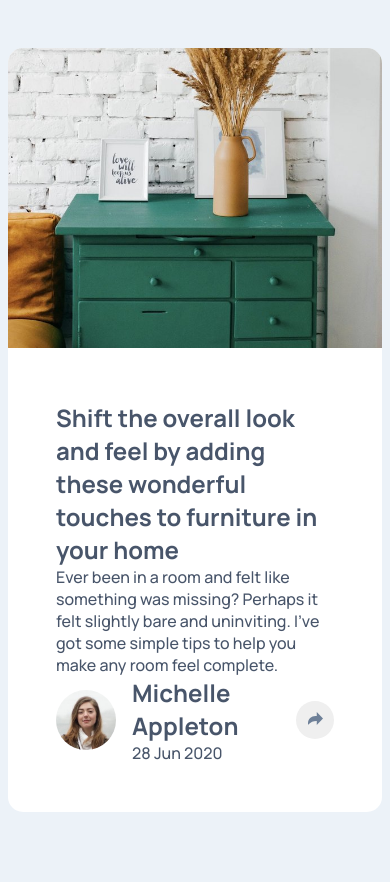
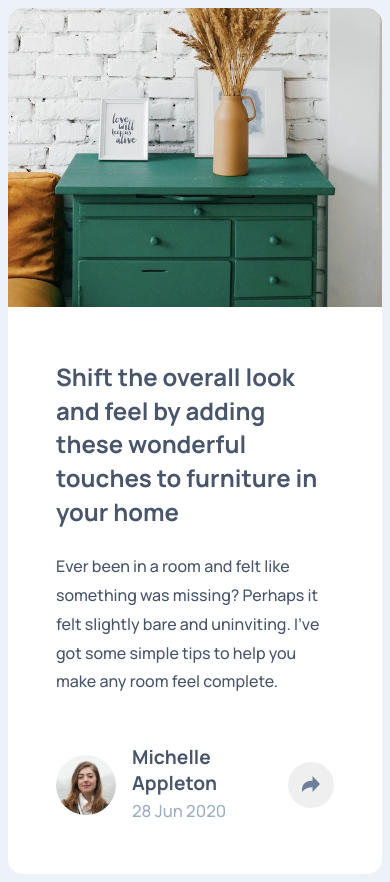
Before and after one commit to cacosted/article-preview, a website: page index.html in a window 390 px wide. Before the commit the page ends 860 px from the top, so only its background shows below. Drawn offline with Linux system fonts and the light colour scheme.

Commit message:
Added user styles, completed initial mobile desing

```diff
--- a/index.html
+++ b/index.html
@@ -35,7 +35,7 @@
         <footer class="card__footer">
           <div class="card__author">
             <img class="card__avatar" src="./images/avatar-michelle.jpg" alt="Michelle Appleton">
-            <div class="user__info">
+            <div class="user user__info">
               <h2>Michelle Appleton</h2>
               <p>28 Jun 2020</p>
             </div>
--- a/styles/btn.styl
+++ b/styles/btn.styl
@@ -4,7 +4,7 @@
     border: none
     padding: 0
     aspect-ratio: 1
-    width: 45px
+    width: 48px
     border-radius: 100%
 
   &__img
--- a/styles/card.styl
+++ b/styles/card.styl
@@ -6,14 +6,24 @@
 
   &__content
     padding: 3em
+    display: grid
+    gap: 1.5em
+
+    h1
+      line-height: 1.4
+    p
+      line-height: 1.8
 
   &__img
     width: 100%
 
   &__footer
+    margin-block-start: 1.5em
     display: flex
     justify-content: space-between
     align-items: center
+
+    p
 
   &__author
     display: flex
--- a/styles/main.styl
+++ b/styles/main.styl
@@ -7,6 +7,8 @@
   place-items: center
 
 @require 'card.styl'
+@require 'user.styl'
 @require 'btn.styl'
+
 .contacts
   display: none
--- /dev/null
+++ b/styles/user.styl
@@ -0,0 +1,6 @@
+.user
+  &__info
+    font-size: .8rem
+  p
+    font-size: 1.3em
+    color: main-color
```
Also changed, not shown: public/main.css.
